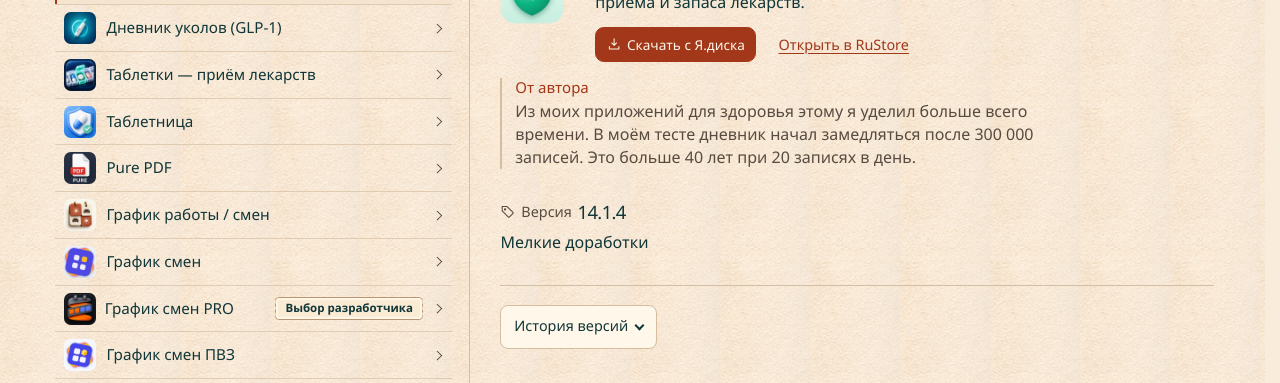
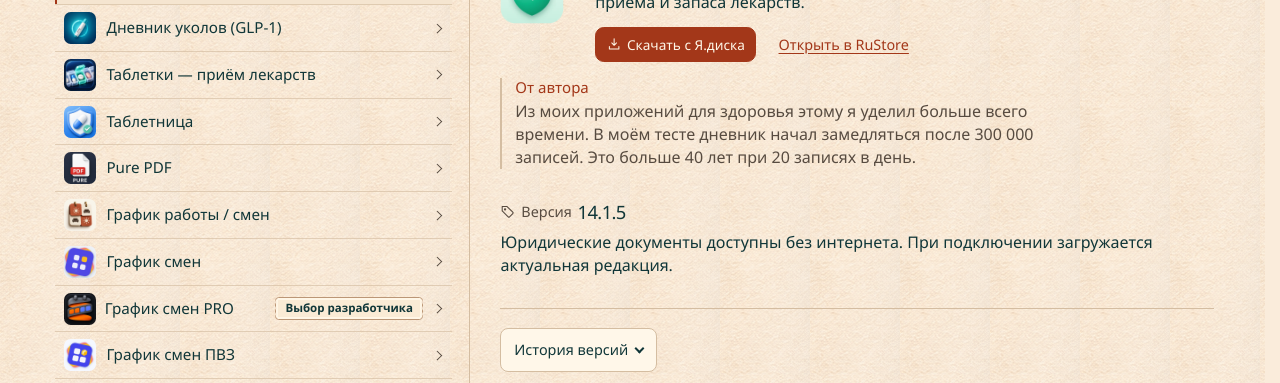
Before and after one commit to Auskraft/apps-support, a plain HTML site: page catalog.html in a window 1280 px wide. Shown: the part 395-778 px from the top of the page. Drawn offline with Linux system fonts and the light colour scheme; no server answers.

Commit message:
Обновить каталог всех 34 приложений

```diff
--- a/catalog-data.js
+++ b/catalog-data.js
@@ -13,9 +13,9 @@ const catalogApps = [
     "storeUrl": "https://www.rustore.ru/catalog/app/com.auskraft.blood_pressure_diary",
     "releases": [
       {
-        "version": "14.1.4",
-        "notes": "Мелкие доработки",
-        "apkUrl": "https://auskraft.ru/support-apps/APK%20%D0%B4%D0%BB%D1%8F%20%D1%81%D0%B0%D0%B9%D1%82%D0%B0/%D0%94%D0%BD%D0%B5%D0%B2%D0%BD%D0%B8%D0%BA%20%D0%B4%D0%B0%D0%B2%D0%BB%D0%B5%D0%BD%D0%B8%D1%8F%20%D0%B8%20%D0%BF%D1%83%D0%BB%D1%8C%D1%81%D0%B0/%D0%94%D0%BD%D0%B5%D0%B2%D0%BD%D0%B8%D0%BA%20%D0%B4%D0%B0%D0%B2%D0%BB%D0%B5%D0%BD%D0%B8%D1%8F%20%D0%B8%20%D0%BF%D1%83%D0%BB%D1%8C%D1%81%D0%B0%20%E2%80%94%2014.1.4%20%28%D0%BA%D0%BE%D0%B4%2030%29.apk"
+        "version": "14.1.5",
+        "notes": "Юридические документы доступны без интернета. При подключении загружается актуальная редакция.",
+        "apkUrl": "https://auskraft.ru/support-apps/APK%20%D0%B4%D0%BB%D1%8F%20%D1%81%D0%B0%D0%B9%D1%82%D0%B0/%D0%94%D0%BD%D0%B5%D0%B2%D0%BD%D0%B8%D0%BA%20%D0%B4%D0%B0%D0%B2%D0%BB%D0%B5%D0%BD%D0%B8%D1%8F%20%D0%B8%20%D0%BF%D1%83%D0%BB%D1%8C%D1%81%D0%B0/%D0%94%D0%BD%D0%B5%D0%B2%D0%BD%D0%B8%D0%BA%20%D0%B4%D0%B0%D0%B2%D0%BB%D0%B5%D0%BD%D0%B8%D1%8F%20%D0%B8%20%D0%BF%D1%83%D0%BB%D1%8C%D1%81%D0%B0%20%E2%80%94%2014.1.5%20%28%D0%BA%D0%BE%D0%B4%2031%29.apk"
       }
     ]
   },
@@ -29,9 +29,9 @@ const catalogApps = [
     "storeUrl": "https://www.rustore.ru/catalog/app/com.auskraft.injection_diary",
     "releases": [
       {
-        "version": "10.1.5",
-        "notes": "Мелкие доработки",
-        "apkUrl": "https://auskraft.ru/support-apps/APK%20%D0%B4%D0%BB%D1%8F%20%D1%81%D0%B0%D0%B9%D1%82%D0%B0/%D0%94%D0%BD%D0%B5%D0%B2%D0%BD%D0%B8%D0%BA%20%D1%83%D0%BA%D0%BE%D0%BB%D0%BE%D0%B2%20%28GLP-1%29/%D0%94%D0%BD%D0%B5%D0%B2%D0%BD%D0%B8%D0%BA%20%D1%83%D0%BA%D0%BE%D0%BB%D0%BE%D0%B2%20%28GLP-1%29%20%E2%80%94%2010.1.5%20%28%D0%BA%D0%BE%D0%B4%2016%29.apk"
+        "version": "10.1.6",
+        "notes": "Юридические документы доступны без интернета. При подключении загружается актуальная редакция.",
+        "apkUrl": "https://auskraft.ru/support-apps/APK%20%D0%B4%D0%BB%D1%8F%20%D1%81%D0%B0%D0%B9%D1%82%D0%B0/%D0%94%D0%BD%D0%B5%D0%B2%D0%BD%D0%B8%D0%BA%20%D1%83%D0%BA%D0%BE%D0%BB%D0%BE%D0%B2%20%28GLP-1%29/%D0%94%D0%BD%D0%B5%D0%B2%D0%BD%D0%B8%D0%BA%20%D1%83%D0%BA%D0%BE%D0%BB%D0%BE%D0%B2%20%28GLP-1%29%20%E2%80%94%2010.1.6%20%28%D0%BA%D0%BE%D0%B4%2017%29.apk"
       }
     ]
   },
@@ -45,9 +45,9 @@ const catalogApps = [
     "storeUrl": "https://www.rustore.ru/catalog/app/com.auskraft.tabletki",
     "releases": [
       {
-        "version": "8.3.4",
-        "notes": "Мелкие доработки",
-        "apkUrl": "https://auskraft.ru/support-apps/APK%20%D0%B4%D0%BB%D1%8F%20%D1%81%D0%B0%D0%B9%D1%82%D0%B0/%D0%A2%D0%B0%D0%B1%D0%BB%D0%B5%D1%82%D0%BA%D0%B8%20%E2%80%94%20%D0%BF%D1%80%D0%B8%D1%91%D0%BC%20%D0%BB%D0%B5%D0%BA%D0%B0%D1%80%D1%81%D1%82%D0%B2/%D0%A2%D0%B0%D0%B1%D0%BB%D0%B5%D1%82%D0%BA%D0%B8%20%E2%80%94%20%D0%BF%D1%80%D0%B8%D1%91%D0%BC%20%D0%BB%D0%B5%D0%BA%D0%B0%D1%80%D1%81%D1%82%D0%B2%20%E2%80%94%208.3.4%20%28%D0%BA%D0%BE%D0%B4%2014%29.apk"
+        "version": "8.3.5",
+        "notes": "Юридические документы доступны без интернета. При подключении загружается актуальная редакция.",
+        "apkUrl": "https://auskraft.ru/support-apps/APK%20%D0%B4%D0%BB%D1%8F%20%D1%81%D0%B0%D0%B9%D1%82%D0%B0/%D0%A2%D0%B0%D0%B1%D0%BB%D0%B5%D1%82%D0%BA%D0%B8%20%E2%80%94%20%D0%BF%D1%80%D0%B8%D1%91%D0%BC%20%D0%BB%D0%B5%D0%BA%D0%B0%D1%80%D1%81%D1%82%D0%B2/%D0%A2%D0%B0%D0%B1%D0%BB%D0%B5%D1%82%D0%BA%D0%B8%20%E2%80%94%20%D0%BF%D1%80%D0%B8%D1%91%D0%BC%20%D0%BB%D0%B5%D0%BA%D0%B0%D1%80%D1%81%D1%82%D0%B2%20%E2%80%94%208.3.5%20%28%D0%BA%D0%BE%D0%B4%2015%29.apk"
       }
     ]
   },
@@ -62,9 +62,9 @@ const catalogApps = [
     "storeUrl": "https://www.rustore.ru/catalog/app/com.auskraft.tablitnica",
     "releases": [
       {
-        "version": "8.3.4",
-        "notes": "Мелкие доработки",
-        "apkUrl": "https://auskraft.ru/support-apps/APK%20%D0%B4%D0%BB%D1%8F%20%D1%81%D0%B0%D0%B9%D1%82%D0%B0/%D0%A2%D0%B0%D0%B1%D0%BB%D0%B5%D1%82%D0%BD%D0%B8%D1%86%D0%B0/%D0%A2%D0%B0%D0%B1%D0%BB%D0%B5%D1%82%D0%BD%D0%B8%D1%86%D0%B0%20%E2%80%94%208.3.4%20%28%D0%BA%D0%BE%D0%B4%2032%29.apk"
+        "version": "8.3.5",
+        "notes": "Юридические документы доступны без интернета. При подключении загружается актуальная редакция.",
+        "apkUrl": "https://auskraft.ru/support-apps/APK%20%D0%B4%D0%BB%D1%8F%20%D1%81%D0%B0%D0%B9%D1%82%D0%B0/%D0%A2%D0%B0%D0%B1%D0%BB%D0%B5%D1%82%D0%BD%D0%B8%D1%86%D0%B0/%D0%A2%D0%B0%D0%B1%D0%BB%D0%B5%D1%82%D0%BD%D0%B8%D1%86%D0%B0%20%E2%80%94%208.3.5%20%28%D0%BA%D0%BE%D0%B4%2033%29.apk"
       }
     ]
   },
@@ -357,9 +357,9 @@ const catalogApps = [
     "storeUrl": "https://www.rustore.ru/catalog/app/ru.auskraft.pet_diary",
     "releases": [
       {
-        "version": "1.0.8",
-        "notes": "Мелкие доработки",
-        "apkUrl": "https://auskraft.ru/support-apps/APK%20%D0%B4%D0%BB%D1%8F%20%D1%81%D0%B0%D0%B9%D1%82%D0%B0/%D0%94%D0%BD%D0%B5%D0%B2%D0%BD%D0%B8%D0%BA%20%D0%BF%D0%B8%D1%82%D0%BE%D0%BC%D1%86%D0%B0/%D0%94%D0%BD%D0%B5%D0%B2%D0%BD%D0%B8%D0%BA%20%D0%BF%D0%B8%D1%82%D0%BE%D0%BC%D1%86%D0%B0%20%E2%80%94%201.0.8%20%28%D0%BA%D0%BE%D0%B4%2010%29.apk"
+        "version": "1.0.9",
+        "notes": "Юридические документы доступны без интернета. При подключении загружается актуальная редакция.",
+        "apkUrl": "https://auskraft.ru/support-apps/APK%20%D0%B4%D0%BB%D1%8F%20%D1%81%D0%B0%D0%B9%D1%82%D0%B0/%D0%94%D0%BD%D0%B5%D0%B2%D0%BD%D0%B8%D0%BA%20%D0%BF%D0%B8%D1%82%D0%BE%D0%BC%D1%86%D0%B0/%D0%94%D0%BD%D0%B5%D0%B2%D0%BD%D0%B8%D0%BA%20%D0%BF%D0%B8%D1%82%D0%BE%D0%BC%D1%86%D0%B0%20%E2%80%94%201.0.9%20%28%D0%BA%D0%BE%D0%B4%2011%29.apk"
       }
     ]
   },
@@ -520,9 +520,9 @@ const catalogApps = [
     "storeUrl": "https://www.rustore.ru/catalog/app/com.auskraft.natsukashi_yoru",
     "releases": [
       {
-        "version": "1.8.5",
-        "notes": "Мелкие доработки",
-        "apkUrl": "https://auskraft.ru/support-apps/APK%20%D0%B4%D0%BB%D1%8F%20%D1%81%D0%B0%D0%B9%D1%82%D0%B0/Natsukashi%20Yoru/Natsukashi%20Yoru%20%E2%80%94%201.8.5%20%28%D0%BA%D0%BE%D0%B4%207%29.apk"
+        "version": "1.8.6",
+        "notes": "Юридические документы доступны без интернета. При подключении загружается актуальная редакция.",
+        "apkUrl": "https://auskraft.ru/support-apps/APK%20%D0%B4%D0%BB%D1%8F%20%D1%81%D0%B0%D0%B9%D1%82%D0%B0/Natsukashi%20Yoru/Natsukashi%20Yoru%20%E2%80%94%201.8.6%20%28%D0%BA%D0%BE%D0%B4%208%29.apk"
       }
     ]
   },
@@ -536,9 +536,9 @@ const catalogApps = [
     "storeUrl": "https://www.rustore.ru/catalog/app/com.auskraft.natsukashi_tanks",
     "releases": [
       {
-        "version": "1.1.3",
-        "notes": "Мелкие доработки",
-        "apkUrl": "https://auskraft.ru/support-apps/APK%20%D0%B4%D0%BB%D1%8F%20%D1%81%D0%B0%D0%B9%D1%82%D0%B0/Natsukashi%20Yoru%20Tanks/Natsukashi%20Yoru%20Tanks%20%E2%80%94%201.1.3%20%28%D0%BA%D0%BE%D0%B4%205%29.apk"
+        "version": "1.1.4",
+        "notes": "Юридические документы доступны без интернета. При подключении загружается актуальная редакция.",
+        "apkUrl": "https://auskraft.ru/support-apps/APK%20%D0%B4%D0%BB%D1%8F%20%D1%81%D0%B0%D0%B9%D1%82%D0%B0/Natsukashi%20Yoru%20Tanks/Natsukashi%20Yoru%20Tanks%20%E2%80%94%201.1.4%20%28%D0%BA%D0%BE%D0%B4%206%29.apk"
       }
     ]
   },
@@ -554,9 +554,9 @@ const catalogApps = [
     "storeUrl": "https://www.rustore.ru/catalog/app/com.auskraft.chisana_kodomo",
     "releases": [
       {
-        "version": "1.9.12",
-        "notes": "Мелкие доработки",
-        "apkUrl": "https://auskraft.ru/support-apps/APK%20%D0%B4%D0%BB%D1%8F%20%D1%81%D0%B0%D0%B9%D1%82%D0%B0/%D0%A1hisana%20kodomo/%D0%A1hisana%20kodomo%20%E2%80%94%201.9.12%20%28%D0%BA%D0%BE%D0%B4%208%29.apk"
+        "version": "1.9.13",
+        "notes": "Юридические документы доступны без интернета. При подключении загружается актуальная редакция.",
+        "apkUrl": "https://auskraft.ru/support-apps/APK%20%D0%B4%D0%BB%D1%8F%20%D1%81%D0%B0%D0%B9%D1%82%D0%B0/%D0%A1hisana%20kodomo/%D0%A1hisana%20kodomo%20%E2%80%94%201.9.13%20%28%D0%BA%D0%BE%D0%B4%209%29.apk"
       }
     ]
   }
--- a/catalog.html
+++ b/catalog.html
@@ -198,7 +198,7 @@
   </footer>
 
   <script src="script.js" defer></script>
-  <script src="catalog-data.js?v=85ed84486d26" defer></script>
+  <script src="catalog-data.js?v=60fa3ae84d54" defer></script>
   <script src="legal-doc-slugs.js?v=1" defer></script>
   <script src="catalog-documents.js?v=1" defer></script>
   <script src="catalog.js?v=legal-docs-1" defer></script>
--- a/mobile/updates/com.auskraft.blood_pressure_diary.json
+++ b/mobile/updates/com.auskraft.blood_pressure_diary.json
@@ -2,6 +2,6 @@
   "schemaVersion": 1,
   "appId": "com.auskraft.blood_pressure_diary",
   "enabled": false,
-  "latestVersionCode": 26,
+  "latestVersionCode": 31,
   "ruStoreUrl": "https://www.rustore.ru/catalog/app/com.auskraft.blood_pressure_diary"
 }
--- a/mobile/updates/com.auskraft.chisana_kodomo.json
+++ b/mobile/updates/com.auskraft.chisana_kodomo.json
@@ -2,6 +2,6 @@
   "schemaVersion": 1,
   "appId": "com.auskraft.chisana_kodomo",
   "enabled": false,
-  "latestVersionCode": 5,
+  "latestVersionCode": 9,
   "ruStoreUrl": "https://www.rustore.ru/catalog/app/com.auskraft.chisana_kodomo"
 }
--- a/mobile/updates/com.auskraft.injection_diary.json
+++ b/mobile/updates/com.auskraft.injection_diary.json
@@ -2,6 +2,6 @@
   "schemaVersion": 1,
   "appId": "com.auskraft.injection_diary",
   "enabled": false,
-  "latestVersionCode": 13,
+  "latestVersionCode": 17,
   "ruStoreUrl": "https://www.rustore.ru/catalog/app/com.auskraft.injection_diary"
 }
--- a/mobile/updates/com.auskraft.natsukashi_tanks.json
+++ b/mobile/updates/com.auskraft.natsukashi_tanks.json
@@ -2,6 +2,6 @@
   "schemaVersion": 1,
   "appId": "com.auskraft.natsukashi_tanks",
   "enabled": false,
-  "latestVersionCode": 2,
+  "latestVersionCode": 6,
   "ruStoreUrl": "https://www.rustore.ru/catalog/app/com.auskraft.natsukashi_tanks"
 }
--- a/mobile/updates/com.auskraft.natsukashi_yoru.json
+++ b/mobile/updates/com.auskraft.natsukashi_yoru.json
@@ -2,6 +2,6 @@
   "schemaVersion": 1,
   "appId": "com.auskraft.natsukashi_yoru",
   "enabled": false,
-  "latestVersionCode": 4,
+  "latestVersionCode": 8,
   "ruStoreUrl": "https://www.rustore.ru/catalog/app/com.auskraft.natsukashi_yoru"
 }
--- a/mobile/updates/com.auskraft.tabletki.json
+++ b/mobile/updates/com.auskraft.tabletki.json
@@ -2,6 +2,6 @@
   "schemaVersion": 1,
   "appId": "com.auskraft.tabletki",
   "enabled": false,
-  "latestVersionCode": 11,
+  "latestVersionCode": 15,
   "ruStoreUrl": "https://www.rustore.ru/catalog/app/com.auskraft.tabletki"
 }
--- a/mobile/updates/com.auskraft.tablitnica.json
+++ b/mobile/updates/com.auskraft.tablitnica.json
@@ -2,6 +2,6 @@
   "schemaVersion": 1,
   "appId": "com.auskraft.tablitnica",
   "enabled": false,
-  "latestVersionCode": 29,
+  "latestVersionCode": 33,
   "ruStoreUrl": "https://www.rustore.ru/catalog/app/com.auskraft.tablitnica"
 }
--- a/mobile/updates/ru.auskraft.pet_diary.json
+++ b/mobile/updates/ru.auskraft.pet_diary.json
@@ -2,6 +2,6 @@
   "schemaVersion": 1,
   "appId": "ru.auskraft.pet_diary",
   "enabled": false,
-  "latestVersionCode": 7,
+  "latestVersionCode": 11,
   "ruStoreUrl": "https://www.rustore.ru/catalog/app/ru.auskraft.pet_diary"
 }
```
Also changed, not shown: index.html (+1 -1 lines), offer.html (+1 -1 lines).
